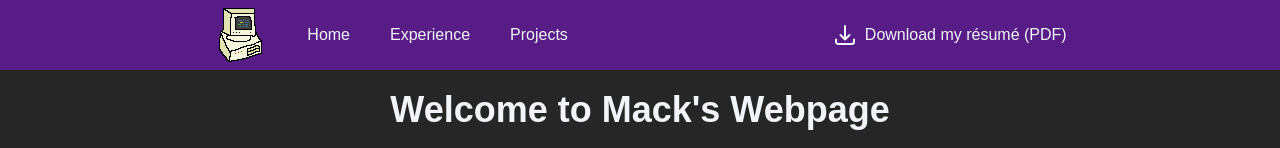
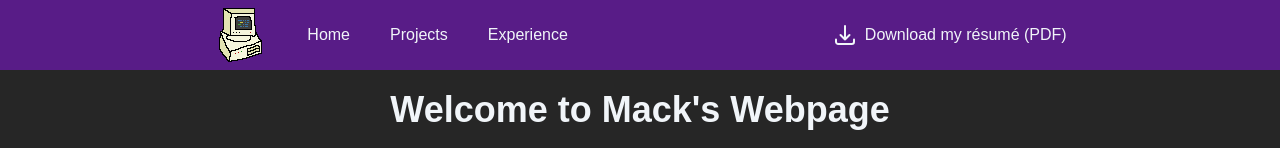
Before and after one commit to mackhack321/mackstanley.com, a React (Create React App) app: page / in a window 1280 px wide. Shown: the top 148 px of the page. Built offline with nearby package versions, Linux system fonts and the light colour scheme.

Commit message:
change order of navbar items

```diff
--- a/src/data.js
+++ b/src/data.js
@@ -4,12 +4,12 @@ export const pages = [
     link: "/",
   },
   {
+    title: "Projects",
+    link: "projects",
+  },
+  {
     title: "Experience",
     link: "experience",
-  },
-  {
-    title: "Projects",
-    link: "projects",
   },
 ];
 
```
